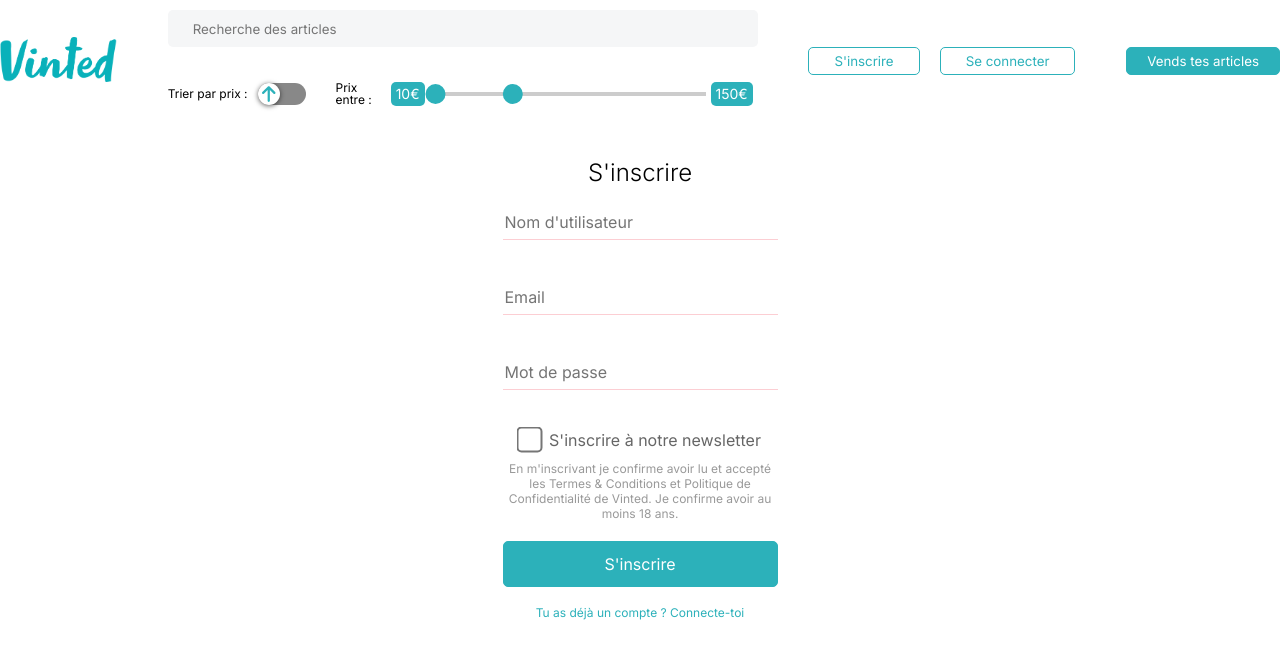
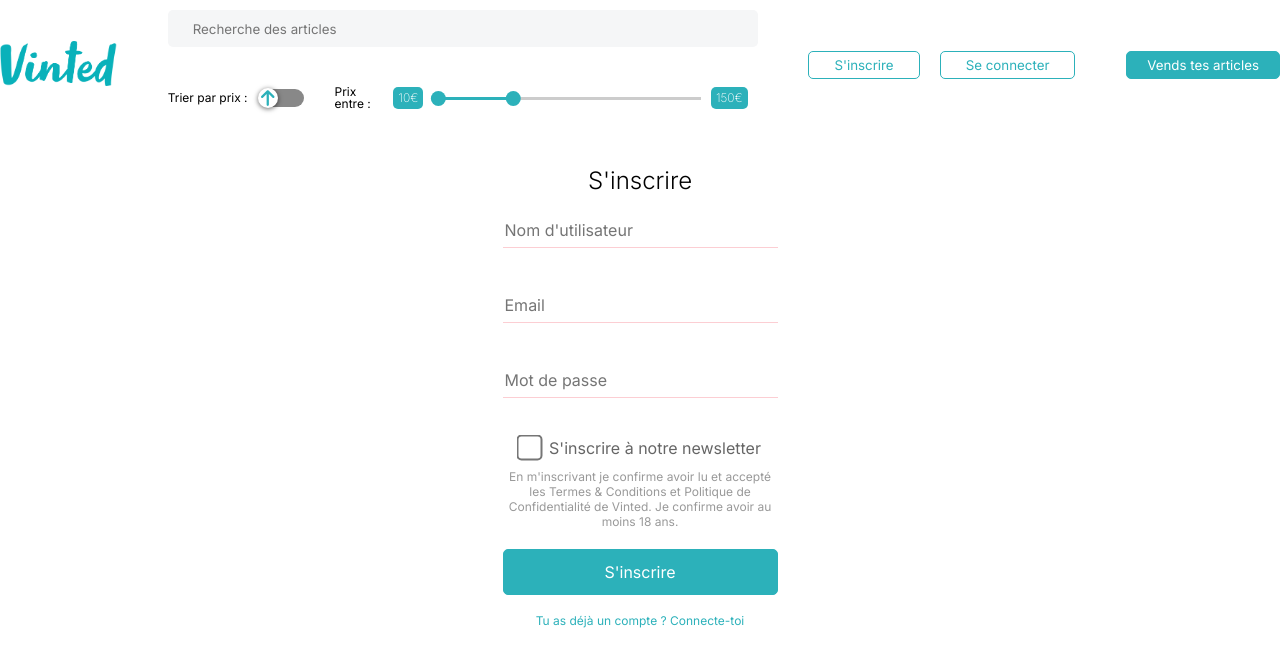
Before and after one commit to Lucieabd98/vinted-frontend, a React (Vite) app: page /signup in a window 1280 px wide. Shown: the top 666 px of the page. Built offline with nearby package versions, Linux system fonts and the light colour scheme.

Commit message:
added css hover

```diff
--- a/src/App.css
+++ b/src/App.css
@@ -63,6 +63,22 @@ button.publish-offer {
   border-radius: 5px;
 }
 
+header .right-buttons button:hover {
+  border: 1px solid #2cb1ba;
+  background-color: #2cb1ba;
+  color: white;
+  transition-duration: 0.4s;
+}
+
+button.begin-to-sell:hover,
+header button.sell:hover,
+.buy-offer:hover {
+  border: 1px solid #2cb1ba;
+  background-color: white;
+  color: #2cb1ba;
+  transition-duration: 0.4s;
+}
+
 header input {
   border: none;
 
@@ -79,6 +95,12 @@ header input {
   color: white;
   padding: 5px 20px;
   background-color: #c2175b;
+}
+
+.deconnect:hover {
+  background-color: white;
+  color: #c2175b;
+  transition-duration: 0.4s;
 }
 
 /* =========== MAIN =========== */
@@ -106,7 +128,6 @@ main .heroimg img {
   background-color: white;
   position: relative;
   top: 75px;
-  left: 318px;
   display: flex;
   font-size: 34px;
   height: 270px;
@@ -115,6 +136,7 @@ main .heroimg img {
   padding: 25px;
   border-radius: 3px;
   z-index: 3;
+  margin-left: 200px;
 }
 
 .notice-sell button.begin-to-sell {
@@ -150,13 +172,19 @@ main .heroimg img {
   width: 235px;
   display: flex;
   padding: 0 6px 20px;
+  /* border: #c2175b solid 1px; */
 }
 
-main img {
+.one-offer:hover {
+  opacity: 80%;
+  transition-duration: 0.2s;
+}
+
+/* main img {
   height: 360px;
   width: 235px;
   object-fit: cover;
-}
+} */
 
 .product-details {
   flex-direction: column;
@@ -370,6 +398,13 @@ button.signup {
   margin-bottom: 20px;
 }
 
+button.signup:hover {
+  border: 1px solid #2cb1ba;
+  background-color: white;
+  color: #2cb1ba;
+  transition-duration: 0.4s;
+}
+
 .to-login,
 .to-signup {
   color: #2cb1ba;
@@ -411,6 +446,7 @@ button.login {
   font-size: 15px;
   margin-bottom: 20px;
 }
+
 .button-login {
   display: flex;
   flex-direction: column;
@@ -425,6 +461,13 @@ button.login {
   padding: 12px;
   font-size: 16px;
   margin-bottom: 20px;
+}
+
+.button-login button:hover {
+  border: 1px solid #2cb1ba;
+  background-color: white;
+  color: #2cb1ba;
+  transition-duration: 0.4s;
 }
 
 /* ============= COMPONENTS =============== */
@@ -448,12 +491,13 @@ button.login {
 }
 
 .range p:not(:first-child) {
-  font-size: 14px;
+  font-size: 12px;
   background-color: #2cb1ba;
   color: white;
   padding: 5px;
   border-radius: 5px;
-  margin: 5px;
+  margin: 10px;
+  font-weight: 200;
 }
 
 .switch {
@@ -578,3 +622,10 @@ button.current-page {
   background-color: #2cb1ba;
   color: white;
 }
+
+.pagination button:hover {
+  border: 1px solid #2cb1ba;
+  background-color: #2cb1ba;
+  color: white;
+  transition-duration: 0.4s;
+}
--- a/src/assets/components/RangeInput.jsx
+++ b/src/assets/components/RangeInput.jsx
@@ -1,4 +1,4 @@
-import { Range } from "react-range";
+import { Range, getTrackBackground } from "react-range";
 
 const RangeInput = ({ range, setRange }) => {
   return (
@@ -20,10 +20,14 @@ const RangeInput = ({ range, setRange }) => {
                 {...props}
                 style={{
                   ...props.style,
-                  height: "4px",
+                  height: "3px",
                   width: "100%",
-                  backgroundColor: "#ccc",
-                  color: "#2cb1ba",
+                  background: getTrackBackground({
+                    values: range,
+                    colors: ["#ccc", "#2cb1ba", "#ccc"],
+                    min: 0,
+                    max: 500,
+                  }),
                 }}
               >
                 {children}
@@ -37,8 +41,8 @@ const RangeInput = ({ range, setRange }) => {
                 {...props}
                 style={{
                   ...props.style,
-                  height: "20px",
-                  width: "20px",
+                  height: "15px",
+                  width: "15px",
                   backgroundColor: "#2cb1ba",
                   borderRadius: "50%",
                 }}
--- a/src/assets/components/SwitchButton.jsx
+++ b/src/assets/components/SwitchButton.jsx
@@ -15,14 +15,14 @@ const SwitchButton = ({ sortPrice, setSortPrice }) => {
           }}
           checked={sortPrice}
           onColor="#2cb1ba"
-          handleDiameter={22}
+          handleDiameter={20}
           uncheckedIcon={false}
           checkedIcon={false}
           // checkedHandleIcon={arrowDown}
           boxShadow="0px 1px 5px rgba(0, 0, 0, 0.6)"
           activeBoxShadow="0px 0px 1px 10px rgba(0, 0, 0, 0.2)"
-          height={22}
-          width={48}
+          height={18}
+          width={45}
           checkedHandleIcon={
             <div
               style={{
@@ -30,7 +30,7 @@ const SwitchButton = ({ sortPrice, setSortPrice }) => {
                 justifyContent: "center",
                 alignItems: "center",
                 height: "100%",
-                color: "#2cb1ba",
+                color: "#888888",
                 fontSize: 18,
               }}
             >
--- a/src/pages/Publish.jsx
+++ b/src/pages/Publish.jsx
@@ -68,8 +68,9 @@ const Publish = ({ token, setToHide }) => {
             </div>
             <div>
               <div>
-                <p>Titre</p>
+                <label htmlFor="title">Titre</label>
                 <input
+                  id="title"
                   type="text"
                   placeholder="ex: Chemise Sézane Verte"
                   onChange={(event) => {
@@ -78,8 +79,9 @@ const Publish = ({ token, setToHide }) => {
                 />
               </div>
               <div>
-                <p>Décris ton article</p>
+                <label htmlFor="description">Décris ton article</label>
                 <input
+                  id="description"
                   type="text"
                   placeholder="ex: Porté quelques fois, taille correctement"
                   onChange={(event) => {
@@ -90,8 +92,9 @@ const Publish = ({ token, setToHide }) => {
             </div>
             <div>
               <div>
-                <p>Marque</p>
+                <label htmlFor="brand">Marque</label>
                 <input
+                  id="brand"
                   type="text"
                   placeholder="ex: Zara"
                   onChange={(event) => {
@@ -100,8 +103,9 @@ const Publish = ({ token, setToHide }) => {
                 />
               </div>
               <div>
-                <p>Taille</p>
+                <label htmlFor="size">Taille</label>
                 <input
+                  id="size"
                   type="text"
                   placeholder="ex: L/40/12"
                   onChange={(event) => {
@@ -110,8 +114,9 @@ const Publish = ({ token, setToHide }) => {
                 />
               </div>
               <div>
-                <p>Couleur</p>
+                <label htmlFor="color">Couleur</label>
                 <input
+                  id="color"
                   type="text"
                   placeholder="ex: Fushia"
                   onChange={(event) => {
@@ -120,8 +125,9 @@ const Publish = ({ token, setToHide }) => {
                 />
               </div>
               <div>
-                <p>État</p>
+                <label htmlFor="condition">État</label>
                 <input
+                  id="condition"
                   type="text"
                   placeholder="Neuf avec étiquette"
                   onChange={(event) => {
@@ -130,8 +136,9 @@ const Publish = ({ token, setToHide }) => {
                 />
               </div>
               <div>
-                <p>Lieu</p>
+                <label htmlFor="location">Lieu</label>
                 <input
+                  id="location"
                   type="text"
                   placeholder="ex: Paris"
                   onChange={(event) => {
@@ -142,8 +149,9 @@ const Publish = ({ token, setToHide }) => {
             </div>
             <div>
               <div>
-                <p>Prix</p>
+                <label htmlFor="price">Prix</label>
                 <input
+                  id="price"
                   type="text"
                   name=""
                   placeholder="0,00€"
```
